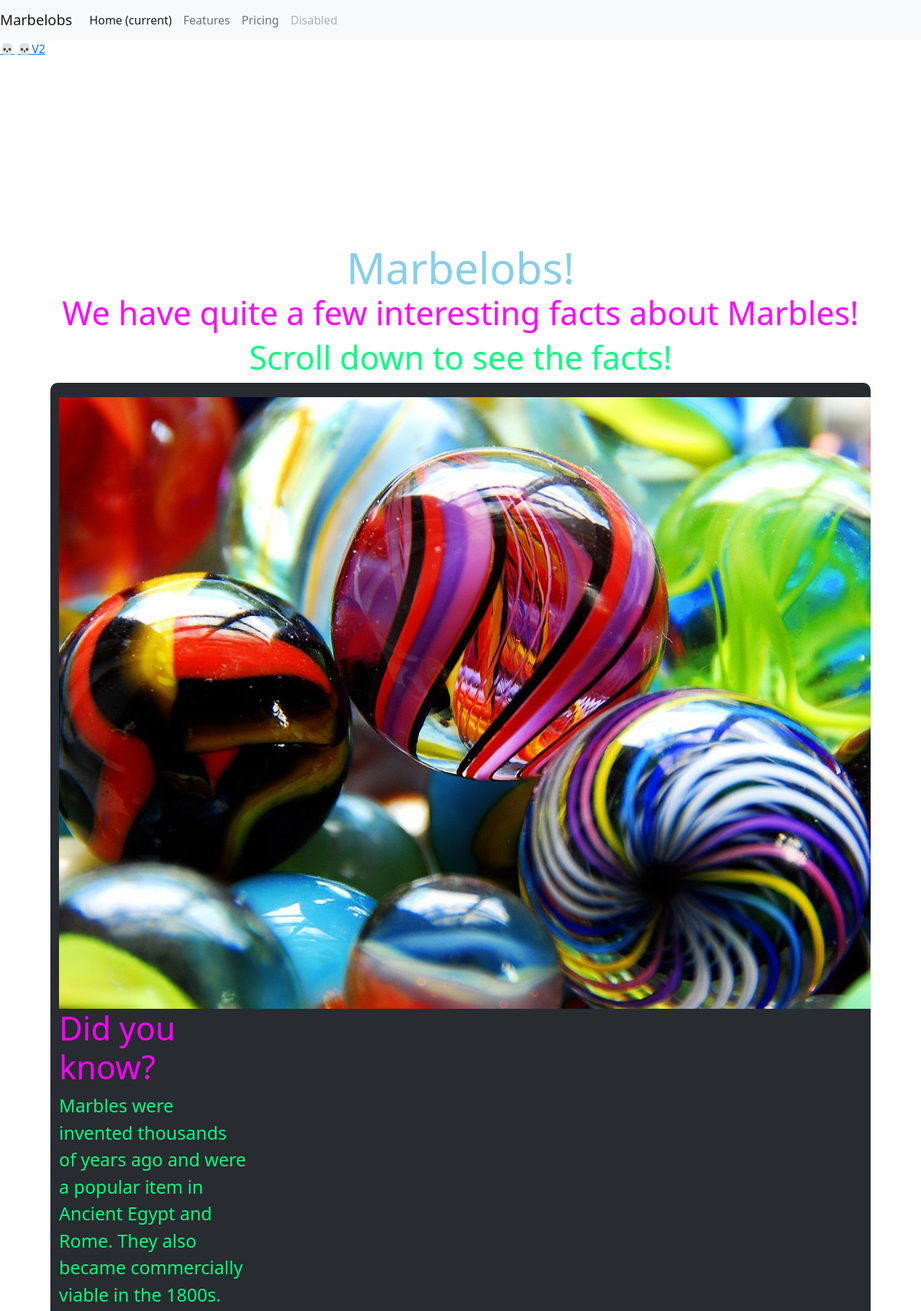
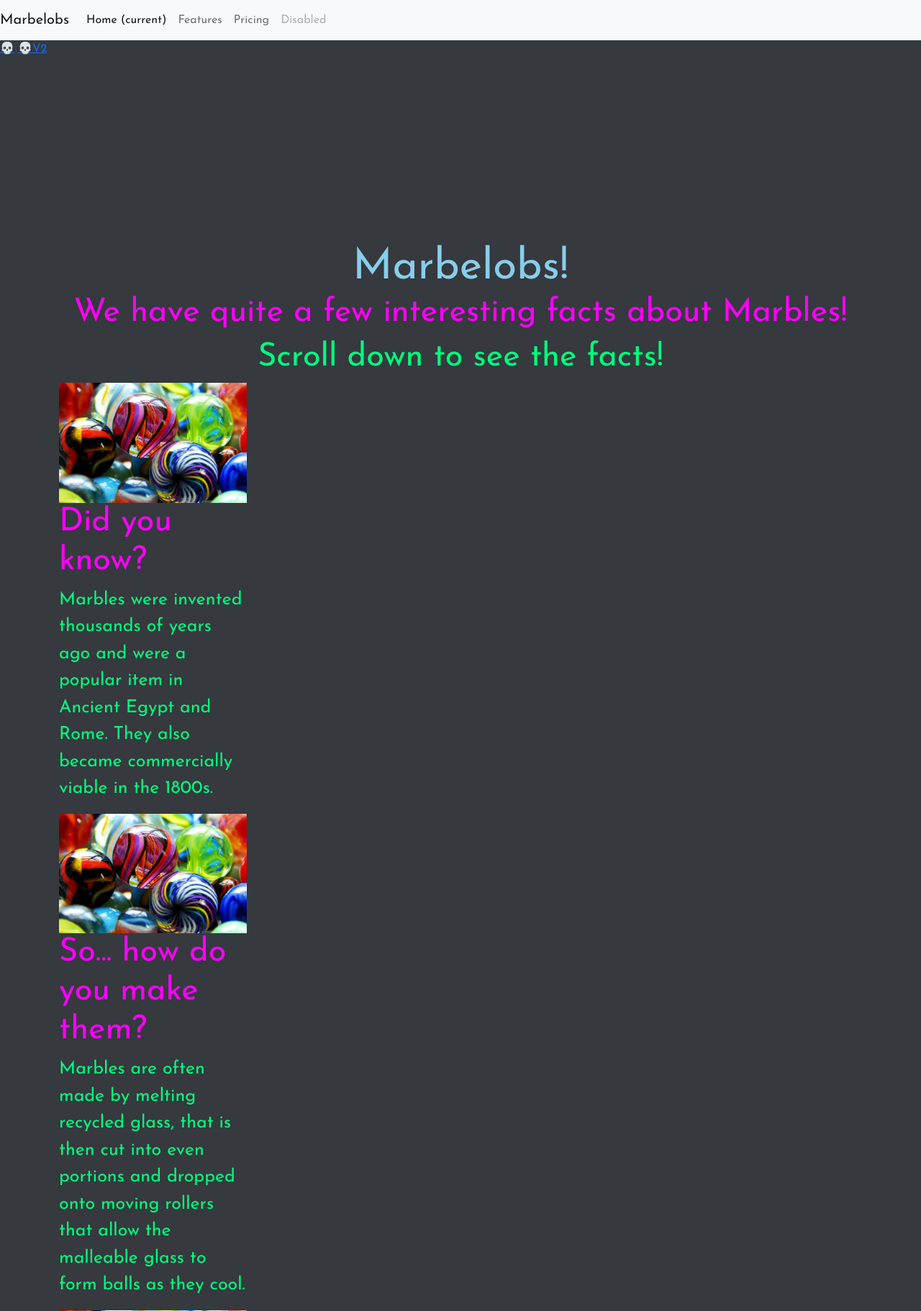
Before and after one commit to Sizerino/Taba-Final-Project, a PHP site: page / in a window 1280 px wide. Shown: the top 1822 px of the page at 72% size. Run offline with PHP 8.4, Linux system fonts and the light colour scheme; some libraries are stand-ins or nearby versions.

Commit message:
added "!important" tags

```diff
--- a/styles.css
+++ b/styles.css
@@ -7,9 +7,8 @@
 /* Elements */
 
 body {
-    justify-content: center;
-    background-color: #36393e;
-    font-family: 'Josefin Sans', sans-serif;
+    background-color: #36393e !important;
+    font-family: 'Josefin Sans', sans-serif !important;
 }
 
 /* Classes */
@@ -28,10 +27,8 @@ body {
     animation-fill-mode: forwards;
 }
 
-.info {
-    object-fit: cover;
-    overflow: hidden;
-    display: block;
+.pic {
+    width: 100%;
 }
 
 .area {
@@ -110,17 +107,6 @@ body {
       text-align: center;
   }
 
-  .container {
-    background-color: #282b30;
-    border-radius: 10px;
-    padding: 20px;
-    margin: auto;
-    width: 80%;
-    height: 80%;
-    overflow: hidden;
-    color: #ffffff;
-}
-
 /* Advanced Classes */
 
 h1.welcome {
```
